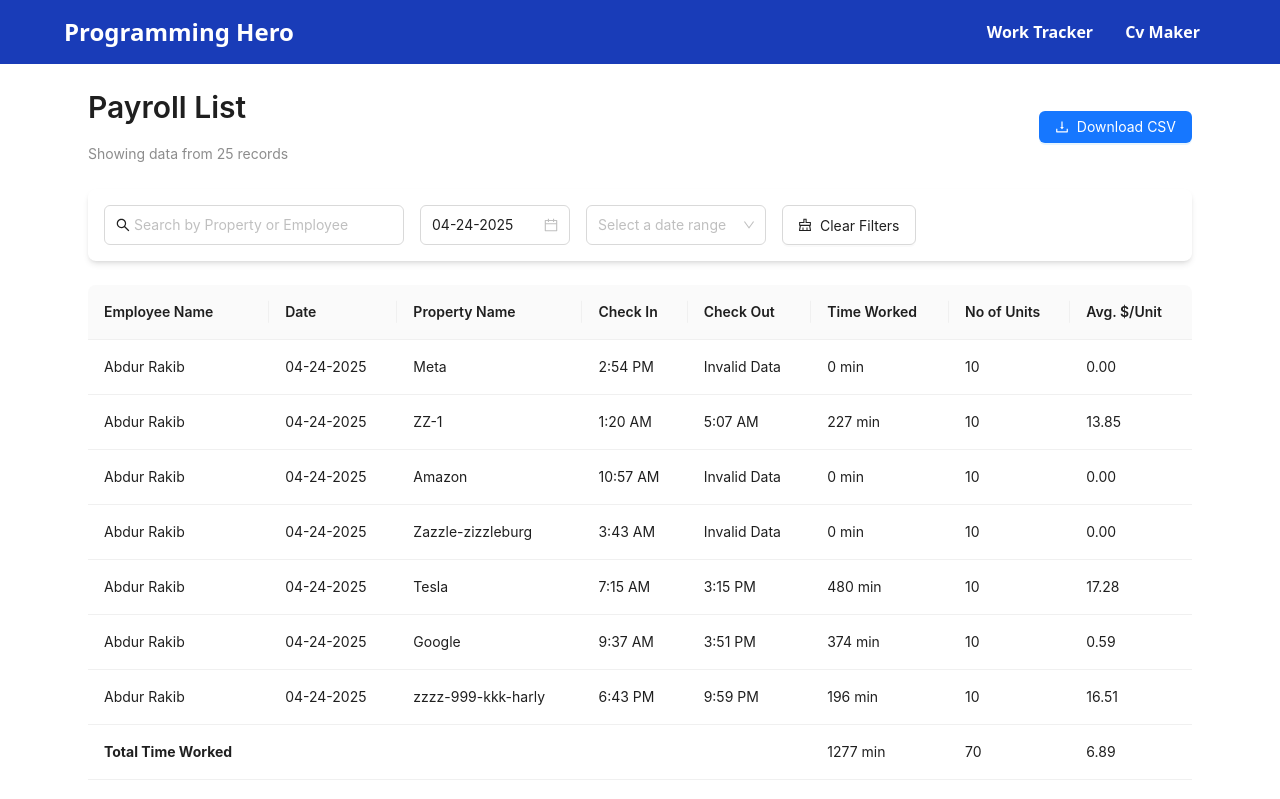
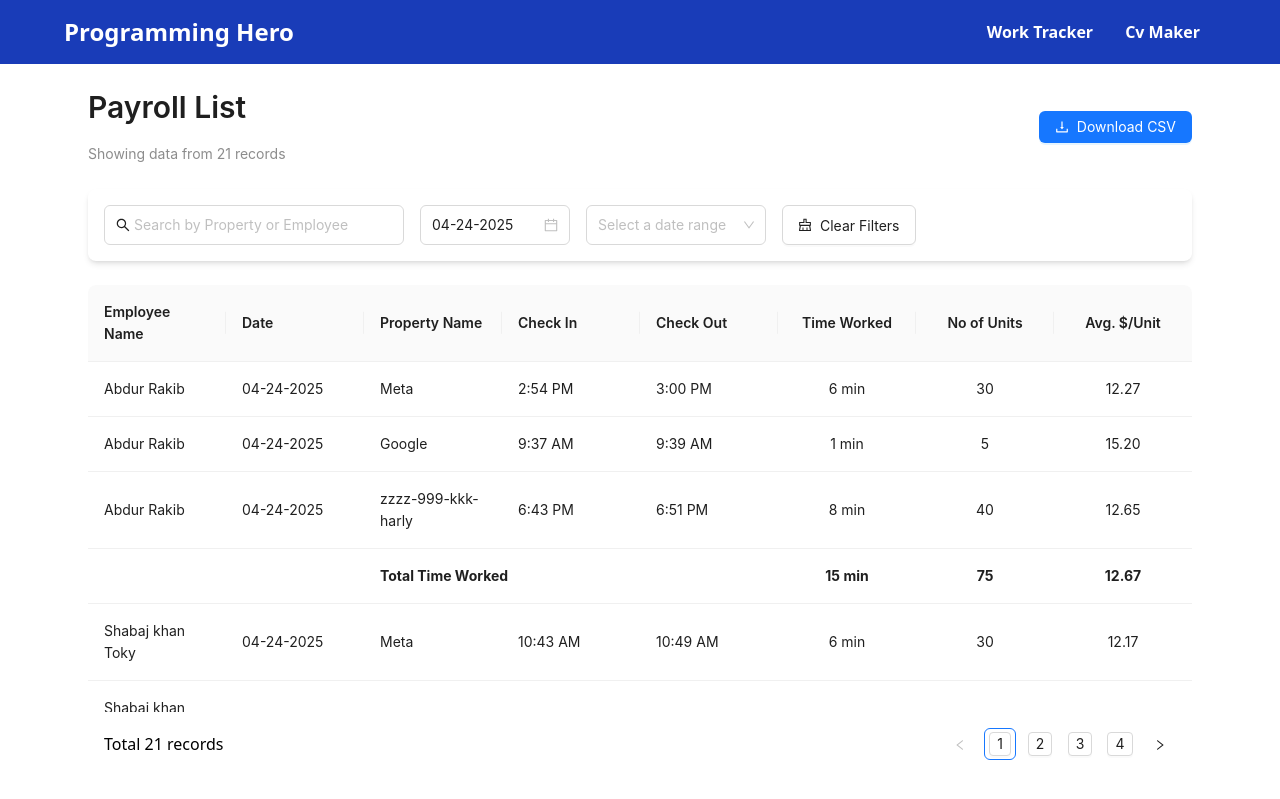
Before and after one commit to shariarhossain17/Job_Task_Ph, a React (Vite) app: page / in a window 1280 px wide. Shown: the top 799 px of the page. Built offline with nearby package versions, Linux system fonts and the light colour scheme.

Commit message:
update dummy data algorithm and fixed avg unit and number of units

```diff
--- a/src/pages/EmployeeTable.tsx
+++ b/src/pages/EmployeeTable.tsx
@@ -237,6 +237,7 @@ export default function EmployeeTable() {
         (sum, record) => sum + record.timeWorked,
         0
       );
+
       const totalUnits = records.reduce((sum, record) => sum + record.units, 0);
       const totalValue = records.reduce(
         (sum, record) => sum + record.avgRate * record.units,
@@ -247,7 +248,11 @@ export default function EmployeeTable() {
       result.push({
         key: `subtotal-${employeeName}`,
         isSubtotal: true,
-        employeeName: "Total Time Worked",
+        employeeName: "",
+        date: "",
+        propertyName: "Total Time Worked",
+        checkIn: "",
+        checkOut: "",
         timeWorked: totalTimeWorked,
         units: totalUnits,
         avgRate: avgRate,
@@ -262,51 +267,70 @@ export default function EmployeeTable() {
       title: "Employee Name",
       dataIndex: "employeeName",
       key: "employeeName",
-      render: (text, record) =>
-        record.isSubtotal ? <strong>{text}</strong> : text,
+      render: (text, record) => (record.isSubtotal ? "" : text),
     },
     {
       title: "Date",
       dataIndex: "date",
       key: "date",
+      render: (text, record) => (record.isSubtotal ? "" : text),
     },
     {
       title: "Property Name",
       dataIndex: "propertyName",
       key: "propertyName",
+      render: (text, record) =>
+        record.isSubtotal ? (
+          <strong style={{ whiteSpace: "nowrap" }}>{text}</strong>
+        ) : (
+          text
+        ),
     },
     {
       title: "Check In",
       dataIndex: "checkIn",
       key: "checkIn",
+      render: (_, record) => (record.isSubtotal ? "" : record.checkIn),
     },
     {
       title: "Check Out",
       dataIndex: "checkOut",
       key: "checkOut",
+      render: (_, record) => (record.isSubtotal ? "" : record.checkOut),
     },
     {
       title: "Time Worked",
       dataIndex: "timeWorked",
       key: "timeWorked",
-      render: (value) => `${value} min`,
+      align: "center",
+      render: (value, record) =>
+        record.isSubtotal ? <strong>{value} min</strong> : `${value} min`,
     },
     {
       title: "No of Units",
       dataIndex: "units",
       key: "units",
+      align: "center",
+      render: (value, record) =>
+        record.isSubtotal ? <strong>{value}</strong> : value,
     },
     {
       title: "Avg. $/Unit",
       dataIndex: "avgRate",
       key: "avgRate",
-      render: (value) => value.toFixed(2),
+      align: "center",
+      render: (value, record) =>
+        record.isSubtotal ? (
+          <strong>{value.toFixed(2)}</strong>
+        ) : (
+          value.toFixed(2)
+        ),
     },
   ];
 
   return (
     <>
-      <Navbar></Navbar>
+      <Navbar />
       <div className="p-6 max-w-6xl mx-auto">
         <div className="flex justify-between items-center mb-6">
           <div>
@@ -341,7 +365,7 @@ export default function EmployeeTable() {
               value={selectedDate}
               onChange={setSelectedDate}
               format="MM-DD-YYYY"
-              allowClear={true}
+              allowClear
               style={{ width: "150px", height: "40px" }}
             />
 
@@ -374,7 +398,7 @@ export default function EmployeeTable() {
             columns={columns}
             dataSource={getPaginatedData()}
             pagination={false}
-            scroll={{ x: 1000 }}
+            scroll={{ x: 1000, y: 350 }}
           />
           <div className="p-4 flex justify-between items-center">
             <div>Total {filteredData.length} records</div>
--- a/src/utitliities/Data.ts
+++ b/src/utitliities/Data.ts
@@ -2,6 +2,8 @@ import dayjs from "dayjs";
 import { EmployeeRecord } from "./interface";
 
 export const generateDummyData = (count = 100000): EmployeeRecord[] => {
+  console.time("Data Generation");
+
   const employees = [
     "Abu Sufian",
     "Azizul islam milton",
@@ -50,27 +52,31 @@ export const generateDummyData = (count = 100000): EmployeeRecord[] => {
 
     const hour = Math.floor(Math.random() * 24);
     const minute = Math.floor(Math.random() * 60);
-    const checkInTime = dayjs().hour(hour).minute(minute);
-    const checkIn = checkInTime.format("h:mm A");
+    const second = Math.floor(Math.random() * 60);
+    const checkInTime = dayjs().hour(hour).minute(minute).second(second);
 
     const hasInvalidData = Math.random() < 0.05;
 
-    let checkOut, timeWorked;
+    let checkOutTime, checkOut, totalSeconds, timeWorked, units, avgRate;
     if (hasInvalidData) {
       checkOut = "Invalid Data";
+      totalSeconds = 0;
       timeWorked = 0;
+      units = 0;
+      avgRate = 0.0;
     } else {
-      const durationMinutes = Math.floor(Math.random() * 480) + 1;
-      const checkOutTime = checkInTime.add(durationMinutes, "minute");
+      const durationSeconds = Math.floor(Math.random() * (600 - 60 + 1)) + 60;
+      checkOutTime = checkInTime.add(durationSeconds, "second");
+
+      totalSeconds = durationSeconds;
+      timeWorked = Math.round(totalSeconds / 60);
+      units = timeWorked * 5;
+      avgRate = units > 0 ? Number((totalSeconds / units).toFixed(2)) : 0.0;
+
       checkOut = checkOutTime.format("h:mm A");
-      timeWorked = durationMinutes;
     }
 
-    const units = 10;
-
-    const avgRate = hasInvalidData
-      ? 0.0
-      : Number.parseFloat((Math.random() * 20).toFixed(2));
+    const checkIn = checkInTime.format("h:mm A");
 
     data.push({
       key: i.toString(),
@@ -79,6 +85,7 @@ export const generateDummyData = (count = 100000): EmployeeRecord[] => {
       propertyName,
       checkIn,
       checkOut,
+      totalSeconds,
       timeWorked,
       units,
       avgRate,
--- a/src/utitliities/interface.ts
+++ b/src/utitliities/interface.ts
@@ -62,6 +62,7 @@ export interface EmployeeRecord {
   units: number;
   avgRate: number;
   task: string;
+  totalSeconds: number;
 }
 export type Row = {
   "Employee Name": string;
```
